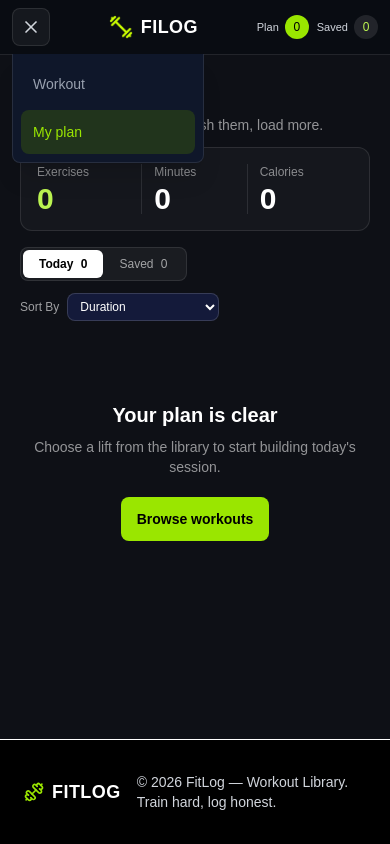
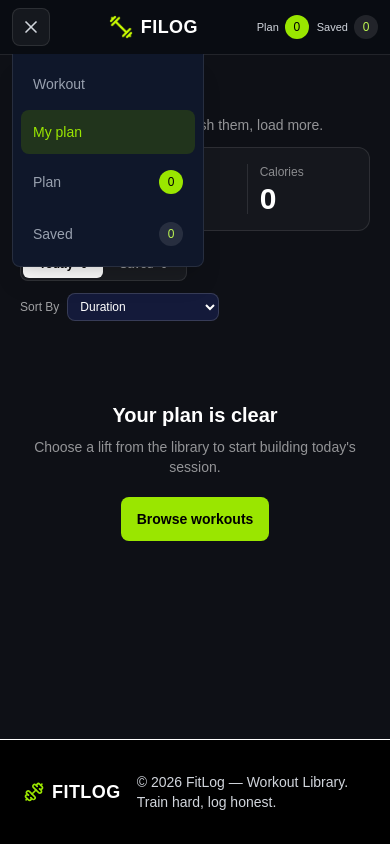
Before and after one commit to Rakib304832/gym, a Next.js app: page /my-plan in a window 390 px wide. Both pictures are taken after a click on the button "Toggle navigation menu". Built offline with nearby package versions, Linux system fonts and the light colour scheme.

Commit message:
fix phone navbar

```diff
--- a/src/components/Navebar.tsx
+++ b/src/components/Navebar.tsx
@@ -127,6 +127,26 @@ const Navbar = () => {
             >
               My plan
             </Link>
+            <Link
+              href="/my-plan"
+              onClick={() => setIsMenuOpen(false)}
+              className="flex w-full items-center justify-between rounded-lg px-3 py-3 text-sm font-medium text-gray-400 hover:bg-white/5 hover:text-white"
+            >
+              <span>Plan</span>
+              <span className="min-w-6 rounded-full bg-lime-400 px-2 py-1 text-center text-xs tabular-nums text-black">
+                {todayPlan.length}
+              </span>
+            </Link>
+            <Link
+              href="/my-plan"
+              onClick={() => setIsMenuOpen(false)}
+              className="flex w-full items-center justify-between rounded-lg px-3 py-3 text-sm font-medium text-gray-400 hover:bg-white/5 hover:text-white"
+            >
+              <span>Saved</span>
+              <span className="min-w-6 rounded-full bg-white/10 px-2 py-1 text-center text-xs tabular-nums text-lime-300">
+                {savedList.length}
+              </span>
+            </Link>
           </div>
         </div>
       )}
```
